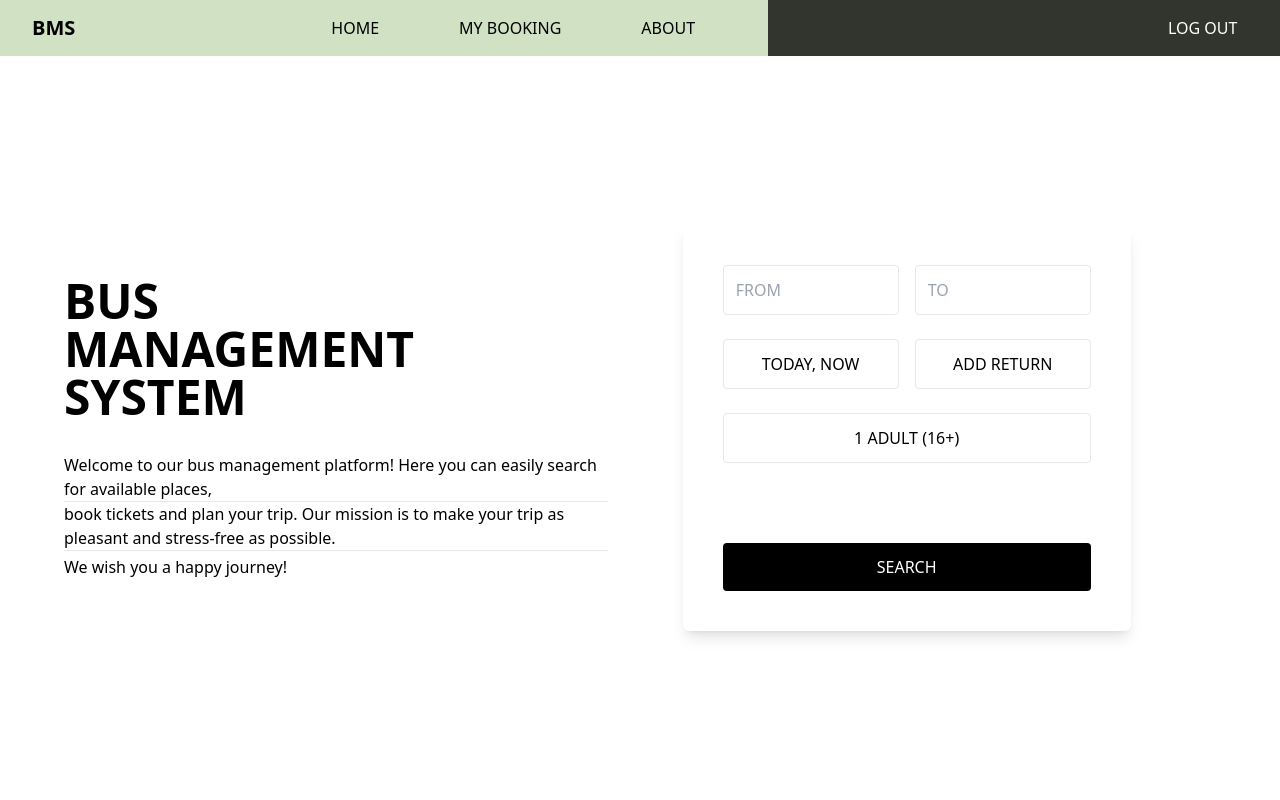
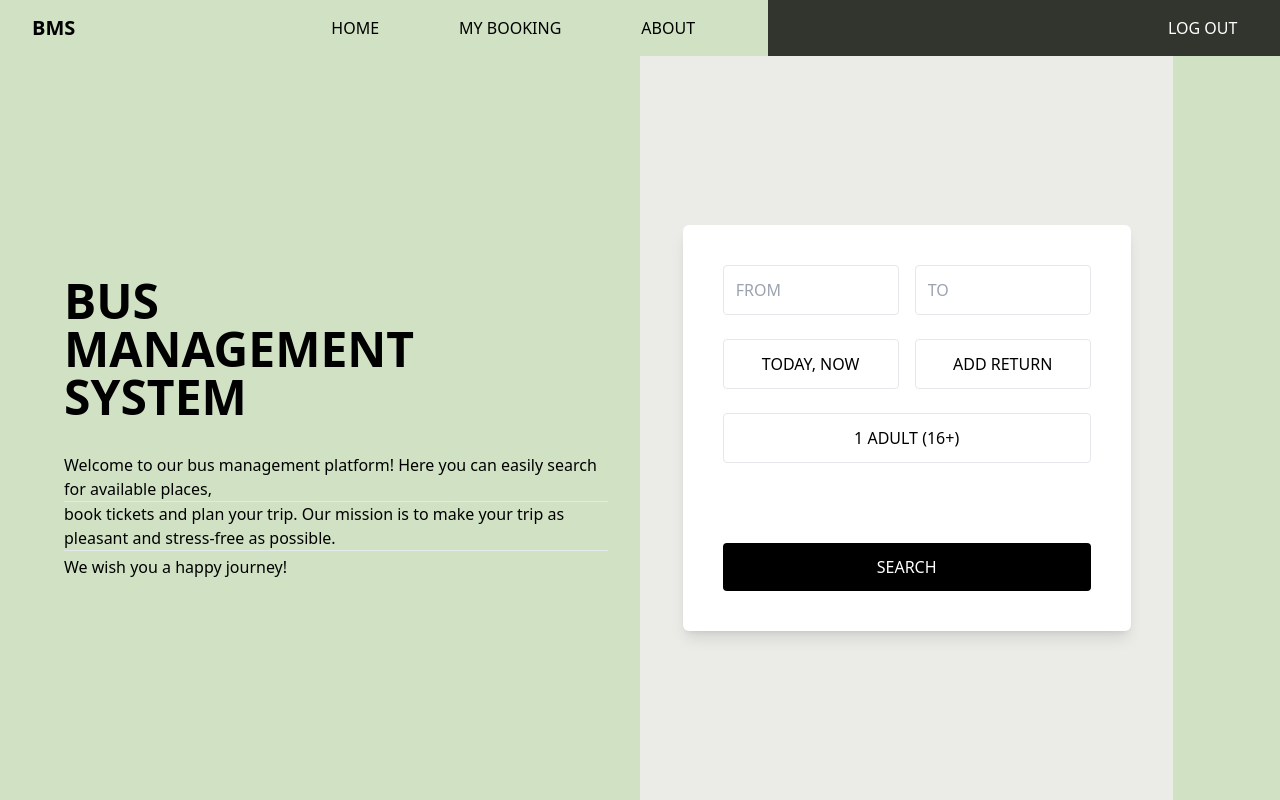
Before and after one commit to dbilic98/booking-bus-ticket-frontend, a React (Create React App) app: page / in a window 1280 px wide. Built offline with nearby package versions, Linux system fonts and the light colour scheme; a web font is replaced by a local one.

Commit message:
Add state management and update color

```diff
--- a/src/App.tsx
+++ b/src/App.tsx
@@ -1,14 +1,16 @@
-import React from "react";
+import React, { useState } from "react";
 import Navbar from "./components/Navbar";
 import SearchForm from "./components/SearchForm";
 import "./index.css";
 
 const App: React.FC = () => {
+  const [currentDate, setCurrentDate] = useState("");
+
   return (
     <div className="min-h-screen flex flex-col">
       <Navbar />
-      <div className="flex-grow flex bg-light-gray">
-        <div className="bg-light-gray w-1/2 p-8 flex flex-col justify-center items-start space-y-8">
+      <div className="flex-grow flex bg-yellow">
+        <div className="bg-yellow w-1/2 p-8 flex flex-col justify-center items-start space-y-8">
           <div className="font-mono">
             <h1 className="text-5xl font-bold pl-8">BUS</h1>
             <h1 className="text-5xl font-bold pl-8">MANAGEMENT</h1>
@@ -23,8 +25,11 @@ const App: React.FC = () => {
             <p className="mt-1">We wish you a happy journey!</p>
           </p>
         </div>
-        <div className="bg-white w-5/12 flex justify-center items-center">
-          <SearchForm />
+        <div className="bg-cream w-5/12 flex justify-center items-center">
+          <SearchForm
+            currentDate={currentDate}
+            setCurrentDate={setCurrentDate}
+          />
         </div>
       </div>
     </div>
```
